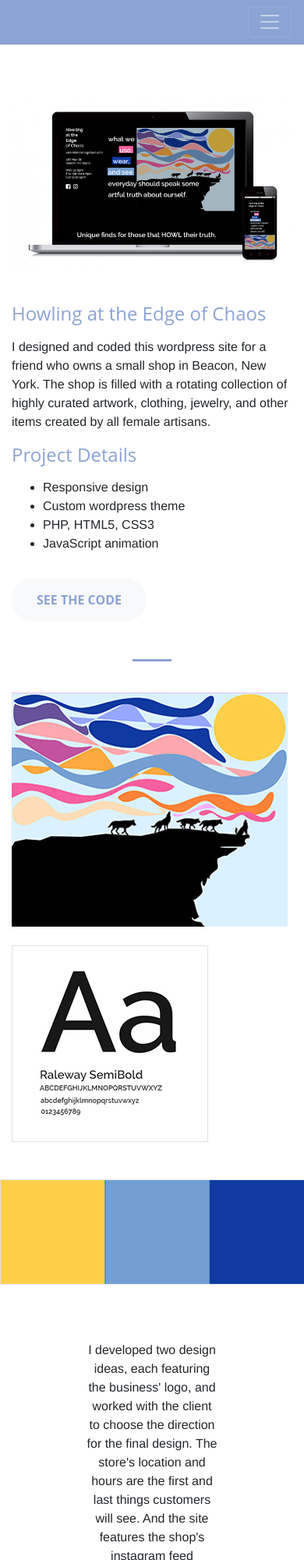
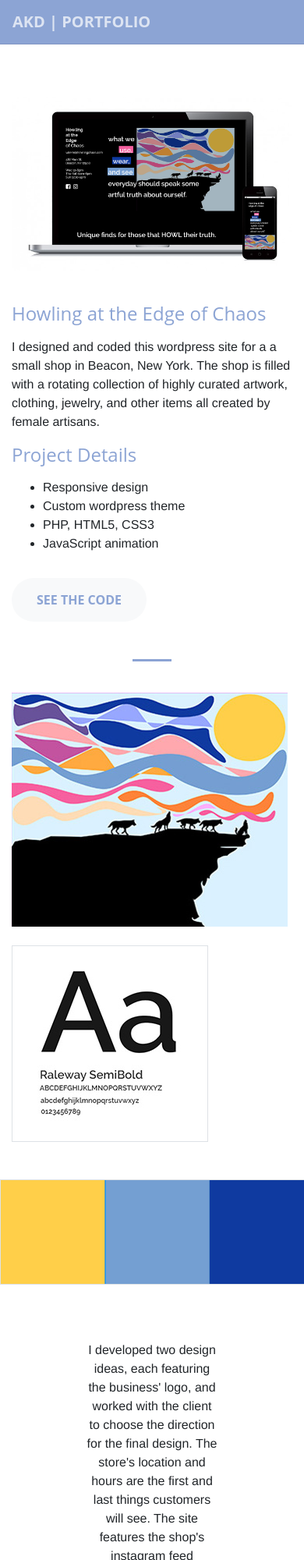
Before and after one commit to annalenadavis/bootstrap-portfolio, a plain HTML site: page howling.html in a window 390 px wide. Shown: the top 2000 px of the page at 78% size. Drawn offline with Linux system fonts and the light colour scheme.

Commit message:
add updated files

```diff
--- a/howling.html
+++ b/howling.html
@@ -23,17 +23,17 @@
     <!-- Navigation -->
     <nav class="navbar navbar-expand-lg navbar-dark" style="background-color: #8ca4d4" id="mainNav">
       <div class="container">
-        <a class="navbar-brand" href="http://akdavis.io"> AKD | Portfolio</a>
-        <button class="navbar-toggler" type="button" data-toggle="collapse" data-target="#navbarResponsive" aria-controls="navbarResponsive" aria-expanded="false" aria-label="Toggle navigation">
+        <a class="navbar-brand" style="color: rgba(255, 255, 255, 0.7)" href="http://akdavis.io"> AKD | Portfolio</a>
+        <!-- <button class="navbar-toggler" type="button" data-toggle="collapse" data-target="#navbarResponsive" aria-controls="navbarResponsive" aria-expanded="false" aria-label="Toggle navigation">
           <span class="navbar-toggler-icon"></span>
         </button>
         <div class="collapse navbar-collapse" id="navbarResponsive">
           <ul class="navbar-nav ml-auto">
-            <!-- <li class="nav-item active">
+            <li class="nav-item active">
               <a class="nav-link" href="http://akdavis.io">Home
                 <span class="sr-only">(current)</span>
               </a>
-            </li> -->
+            </li>
             <li class="nav-item">
               <a class="nav-link" href="#">About</a>
             </li>
@@ -43,7 +43,7 @@
             <li class="nav-item">
               <a class="nav-link" href="#">Contact</a>
             </li>
-          </ul>
+          </ul> -->
         </div>
       </div>
     </nav>
@@ -65,8 +65,8 @@
 
         <div class="col-md-4">
           <h4 class="my-3" style="color: #8ca4d4">Howling at the Edge of Chaos</h4>
-          <p>I designed and coded this wordpress site for a friend who owns a small shop in Beacon, New York. The shop is filled with
-              a rotating collection of highly curated artwork, clothing, jewelry, and other items created by all female artisans.
+          <p>I designed and coded this wordpress site for a a small shop in Beacon, New York. The shop is filled with
+              a rotating collection of highly curated artwork, clothing, jewelry, and other items all created by female artisans.
           </p>
           <h4 class="my-3" style="color: #8ca4d4">Project Details</h4>
           <ul>
@@ -110,8 +110,8 @@
 
       <div class="row mt-5 mb-3 mx-5 px-5" style="text-align: center">
         <p>I developed two design ideas, each featuring the business' logo, and worked with the client to choose the direction for the final design.
-            The store's location and hours are the first and last things customers will see. And the site features the
-            shop's instagram feed highlighting the shop's products which change on a regular basis.
+            The store's location and hours are the first and last things customers will see. The site features the
+            shop's instagram feed highlighting the shop's products which change on a regular basis. .
         </p>
       </div>
 
```
Also changed, not shown: artcinema.html (+6 -6 lines), flow.html (+5 -5 lines), index.html (+4 -3 lines).
